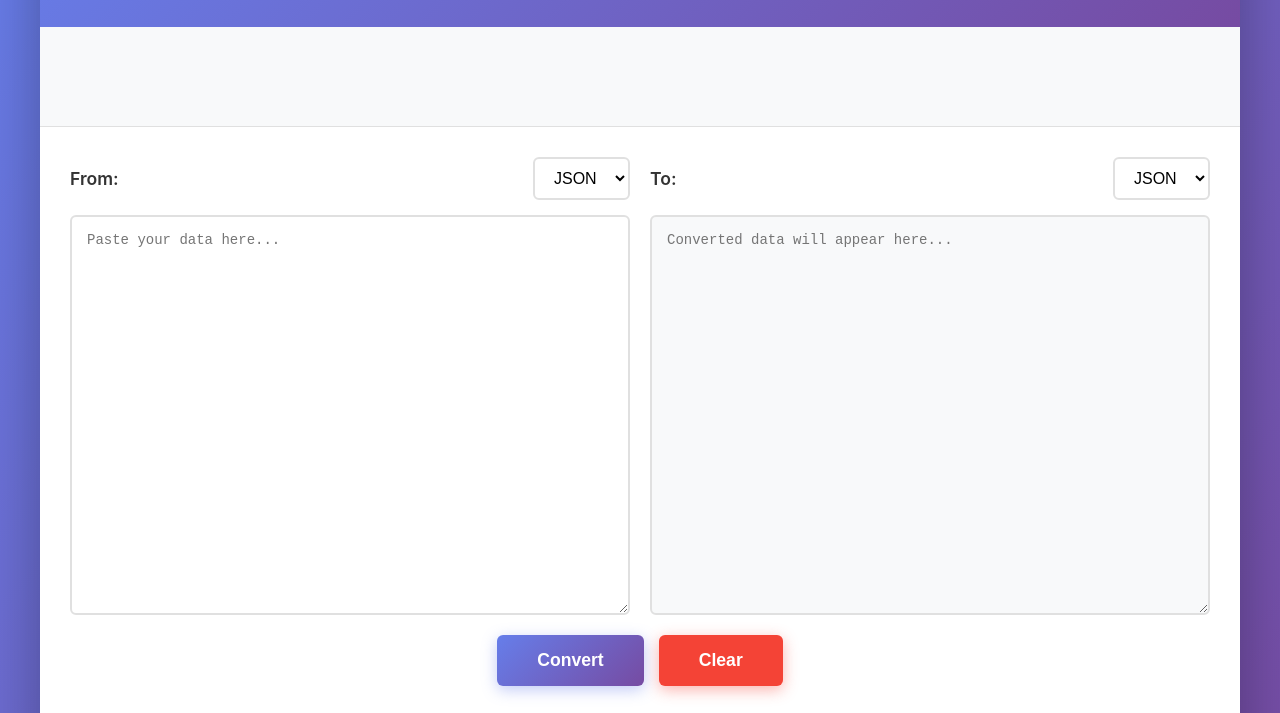
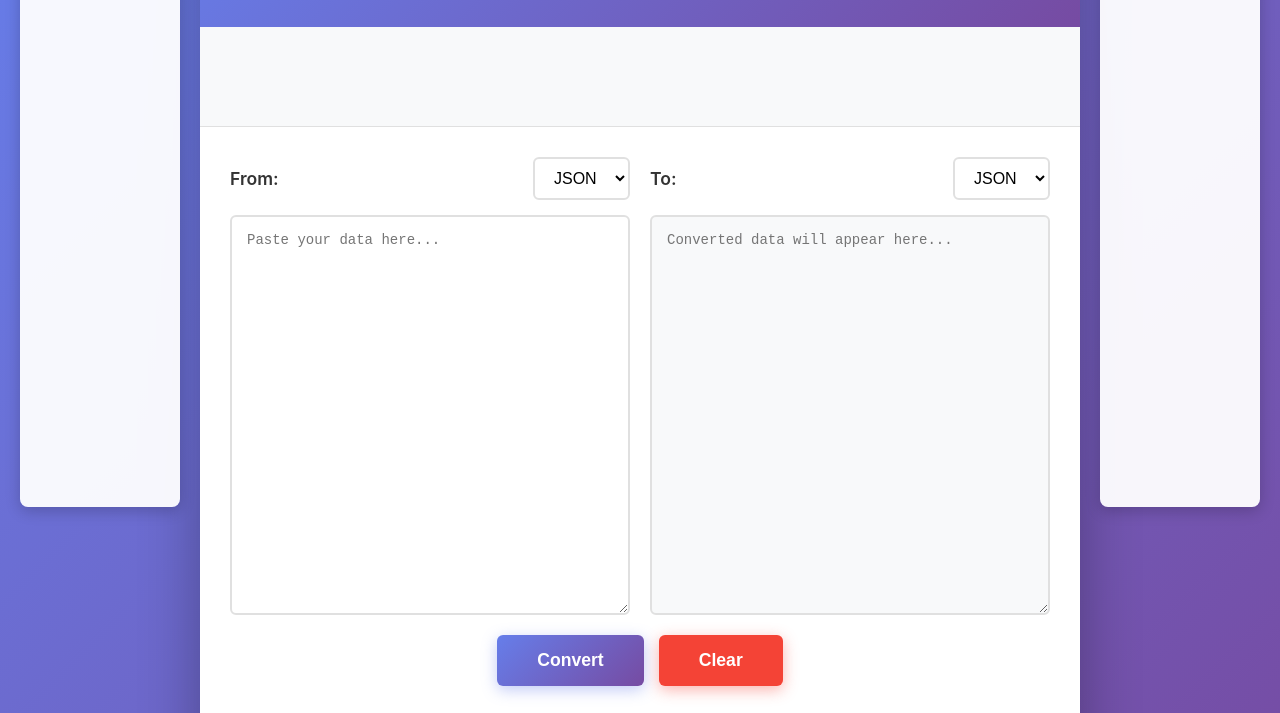
Before and after one commit to josechan202/Utility, a website: page public/index.html in a window 1280 px wide. Shown: the part 133-846 px from the top of the page. Drawn offline with nearby package versions, Linux system fonts and the light colour scheme.

Commit message:
Add sense

```diff
--- a/public/index.html
+++ b/public/index.html
@@ -53,9 +53,38 @@
             padding: 20px;
         }
 
+        .main-wrapper {
+            display: flex;
+            max-width: 1600px;
+            margin: 0 auto;
+            gap: 20px;
+            align-items: flex-start;
+        }
+
+        .side-ad {
+            position: sticky;
+            top: 20px;
+            width: 160px;
+            min-width: 160px;
+            display: flex;
+            flex-direction: column;
+            gap: 20px;
+        }
+
+        .side-ad-unit {
+            background: rgba(255, 255, 255, 0.95);
+            border-radius: 8px;
+            padding: 10px;
+            min-height: 600px;
+            display: flex;
+            align-items: center;
+            justify-content: center;
+            box-shadow: 0 4px 15px rgba(0, 0, 0, 0.2);
+        }
+
         .container {
+            flex: 1;
             max-width: 1200px;
-            margin: 0 auto;
             background: white;
             border-radius: 12px;
             box-shadow: 0 20px 60px rgba(0, 0, 0, 0.3);
@@ -212,6 +241,16 @@
             border-top: none;
         }
 
+        @media (max-width: 1024px) {
+            .side-ad {
+                display: none;
+            }
+
+            .main-wrapper {
+                justify-content: center;
+            }
+        }
+
         @media (max-width: 768px) {
             .converter {
                 grid-template-columns: 1fr;
@@ -232,6 +271,20 @@
     </style>
 </head>
 <body>
+    <div class="main-wrapper">
+        <!-- Left Side Ad -->
+        <div class="side-ad">
+            <div class="side-ad-unit">
+                <ins class="adsbygoogle"
+                     style="display:inline-block;width:160px;height:600px"
+                     data-ad-client="ca-pub-8868754541983053"
+                     data-ad-slot="auto"></ins>
+                <script>
+                     (adsbygoogle = window.adsbygoogle || []).push({});
+                </script>
+            </div>
+        </div>
+
         <div class="container">
             <header>
                 <h1>Format Converter</h1>
@@ -297,6 +350,20 @@
                 <script>
                      (adsbygoogle = window.adsbygoogle || []).push({});
                 </script>
+            </div>
+        </div>
+
+        <!-- Right Side Ad -->
+        <div class="side-ad">
+            <div class="side-ad-unit">
+                <ins class="adsbygoogle"
+                     style="display:inline-block;width:160px;height:600px"
+                     data-ad-client="ca-pub-8868754541983053"
+                     data-ad-slot="auto"></ins>
+                <script>
+                     (adsbygoogle = window.adsbygoogle || []).push({});
+                </script>
+            </div>
         </div>
     </div>
 
```
Lines whose indentation alone changed are shown as unchanged.
